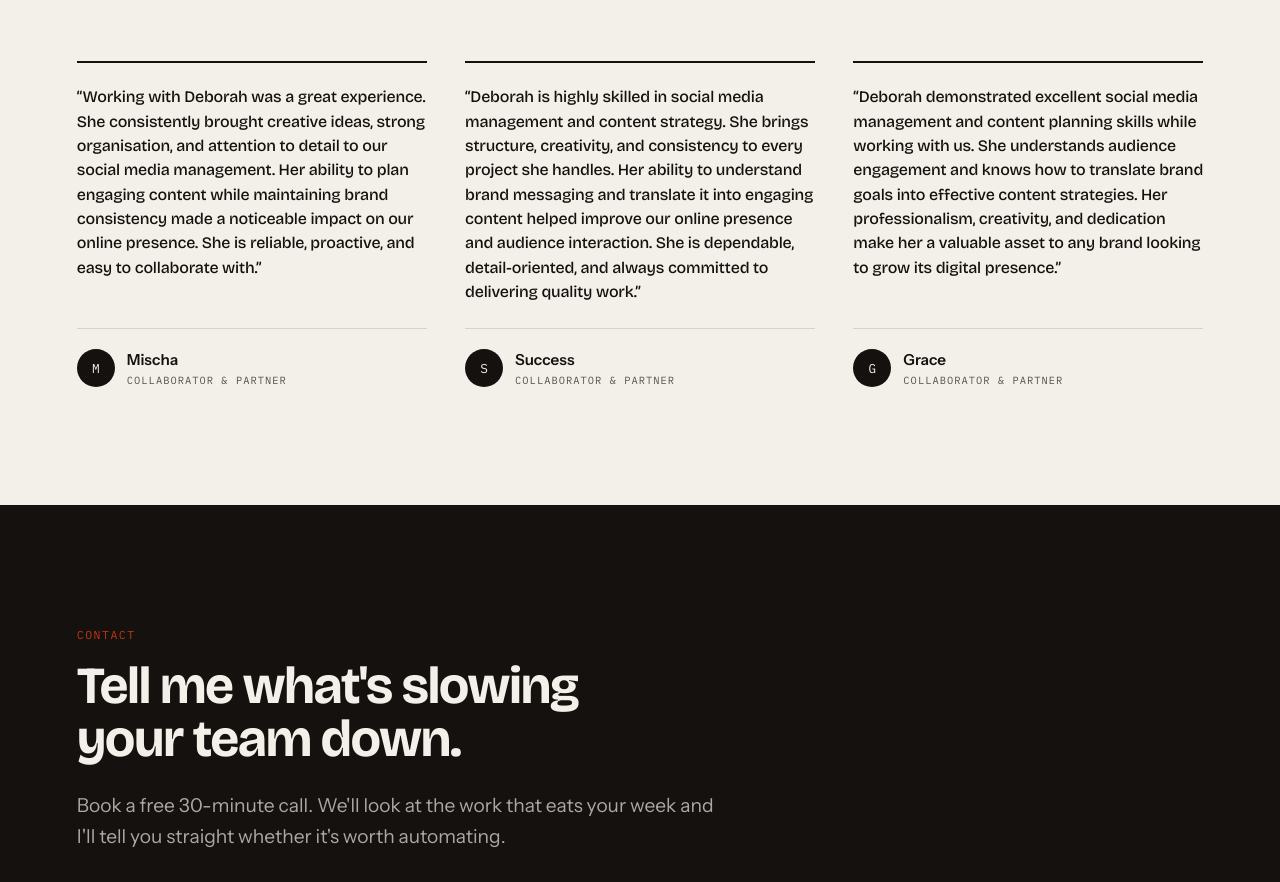
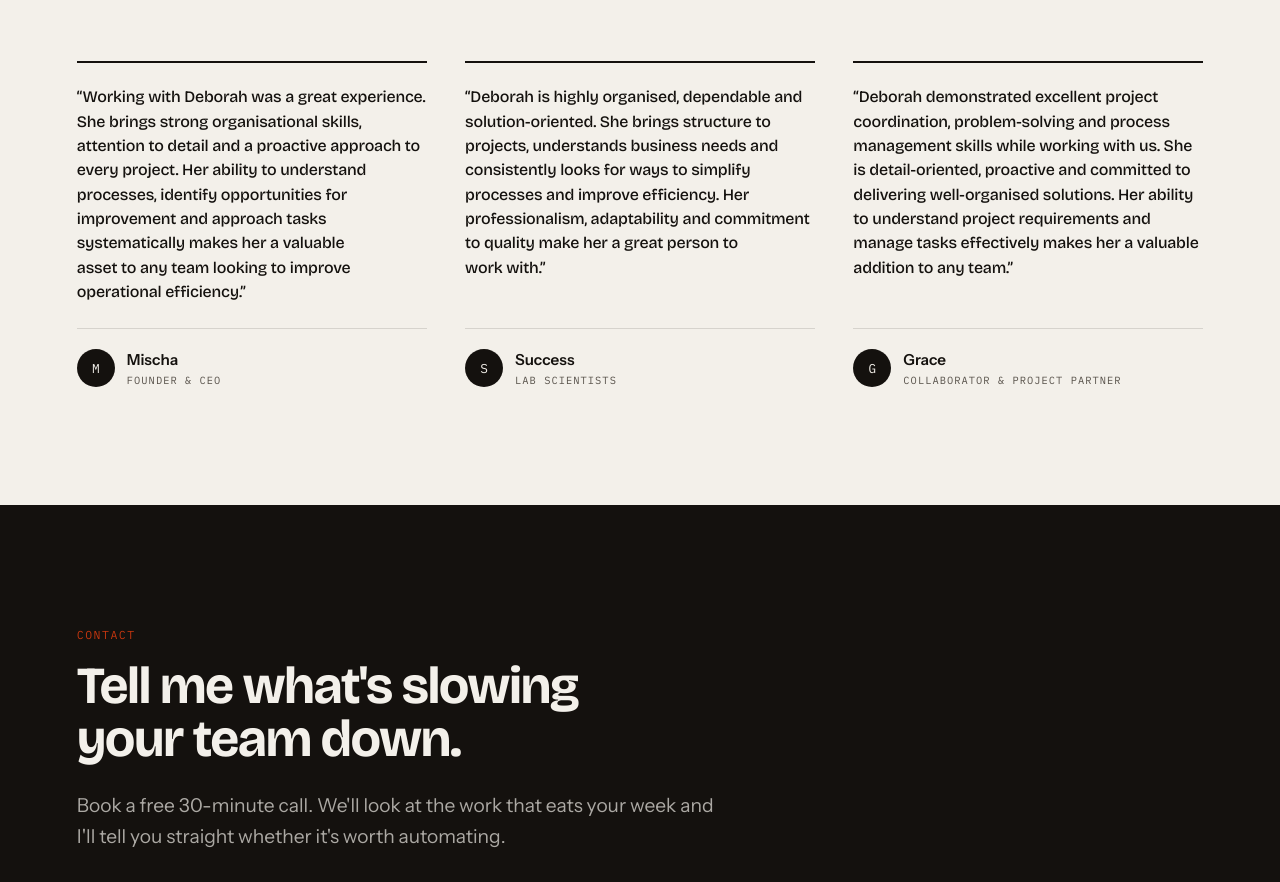
Before and after one commit to automatewithdebby/automatewithdebby.github.io, a plain HTML site: page index.html in a window 1280 px wide. Shown: the part 6126-7008 px from the top of the page. Drawn offline with nearby package versions, Linux system fonts and the light colour scheme; some packages are replaced by stand-ins of ours; a script that the page names is missing.

Commit message:
Add files via upload

```diff
--- a/index.html
+++ b/index.html
@@ -863,26 +863,26 @@
 
     <div class="quotes">
       <figure class="quote reveal">
-        <blockquote>“Working with Deborah was a great experience. She consistently brought creative ideas, strong organisation, and attention to detail to our social media management. Her ability to plan engaging content while maintaining brand consistency made a noticeable impact on our online presence. She is reliable, proactive, and easy to collaborate with.”</blockquote>
+        <blockquote>“Working with Deborah was a great experience. She brings strong organisational skills, attention to detail and a proactive approach to every project. Her ability to understand processes, identify opportunities for improvement and approach tasks systematically makes her a valuable asset to any team looking to improve operational efficiency.”</blockquote>
         <figcaption class="quote-by">
           <span class="avatar" aria-hidden="true">M</span>
-          <span class="who"><b>Mischa</b><i>Collaborator &amp; partner</i></span>
+          <span class="who"><b>Mischa</b><i>Founder &amp; CEO</i></span>
         </figcaption>
       </figure>
 
       <figure class="quote reveal">
-        <blockquote>“Deborah is highly skilled in social media management and content strategy. She brings structure, creativity, and consistency to every project she handles. Her ability to understand brand messaging and translate it into engaging content helped improve our online presence and audience interaction. She is dependable, detail-oriented, and always committed to delivering quality work.”</blockquote>
+        <blockquote>“Deborah is highly organised, dependable and solution-oriented. She brings structure to projects, understands business needs and consistently looks for ways to simplify processes and improve efficiency. Her professionalism, adaptability and commitment to quality make her a great person to work with.”</blockquote>
         <figcaption class="quote-by">
           <span class="avatar" aria-hidden="true">S</span>
-          <span class="who"><b>Success</b><i>Collaborator &amp; partner</i></span>
+          <span class="who"><b>Success</b><i>Lab scientists</i></span>
         </figcaption>
       </figure>
 
       <figure class="quote reveal">
-        <blockquote>“Deborah demonstrated excellent social media management and content planning skills while working with us. She understands audience engagement and knows how to translate brand goals into effective content strategies. Her professionalism, creativity, and dedication make her a valuable asset to any brand looking to grow its digital presence.”</blockquote>
+        <blockquote>“Deborah demonstrated excellent project coordination, problem-solving and process management skills while working with us. She is detail-oriented, proactive and committed to delivering well-organised solutions. Her ability to understand project requirements and manage tasks effectively makes her a valuable addition to any team.”</blockquote>
         <figcaption class="quote-by">
           <span class="avatar" aria-hidden="true">G</span>
-          <span class="who"><b>Grace</b><i>Collaborator &amp; partner</i></span>
+          <span class="who"><b>Grace</b><i>Collaborator &amp; Project partner</i></span>
         </figcaption>
       </figure>
     </div>
```
